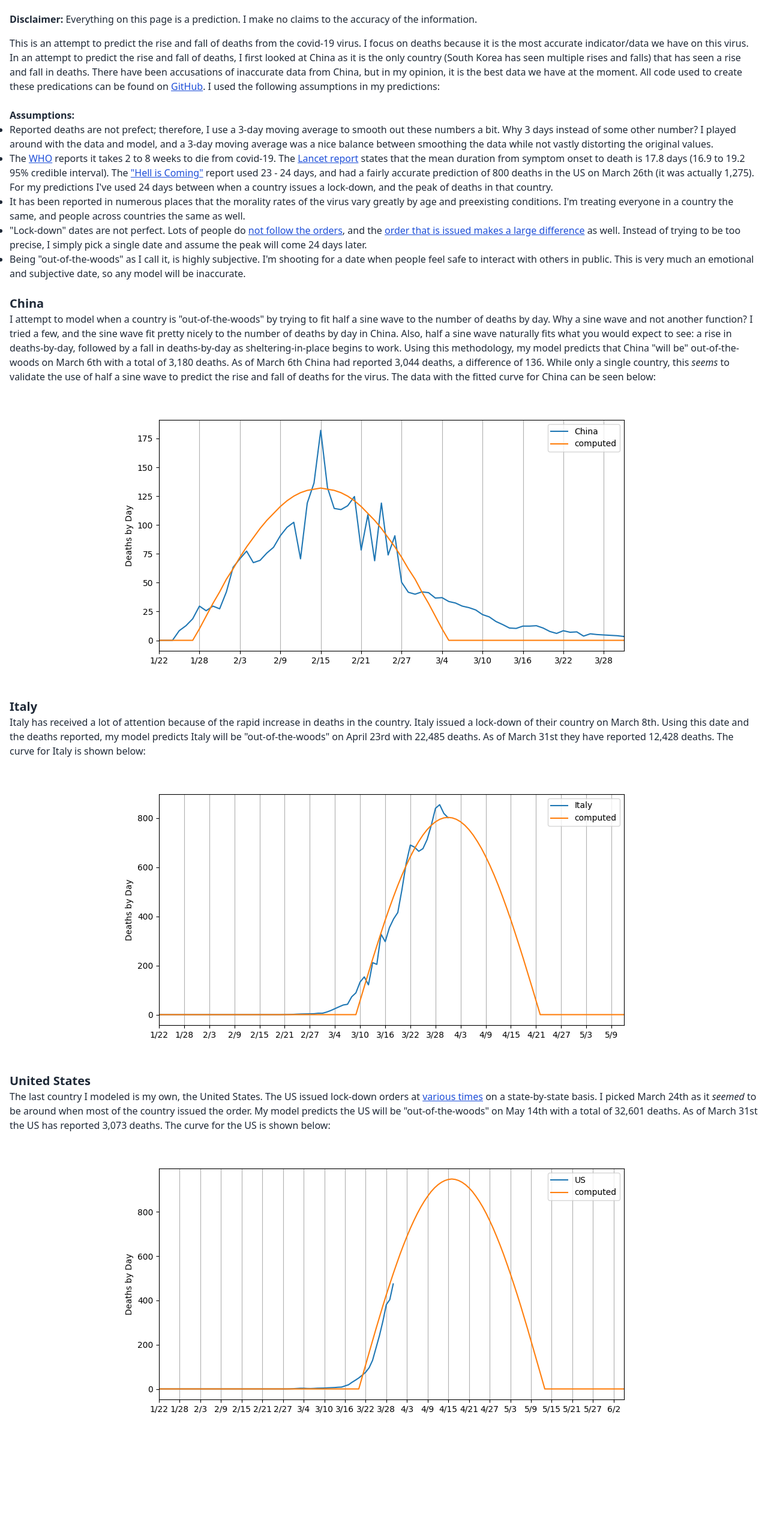
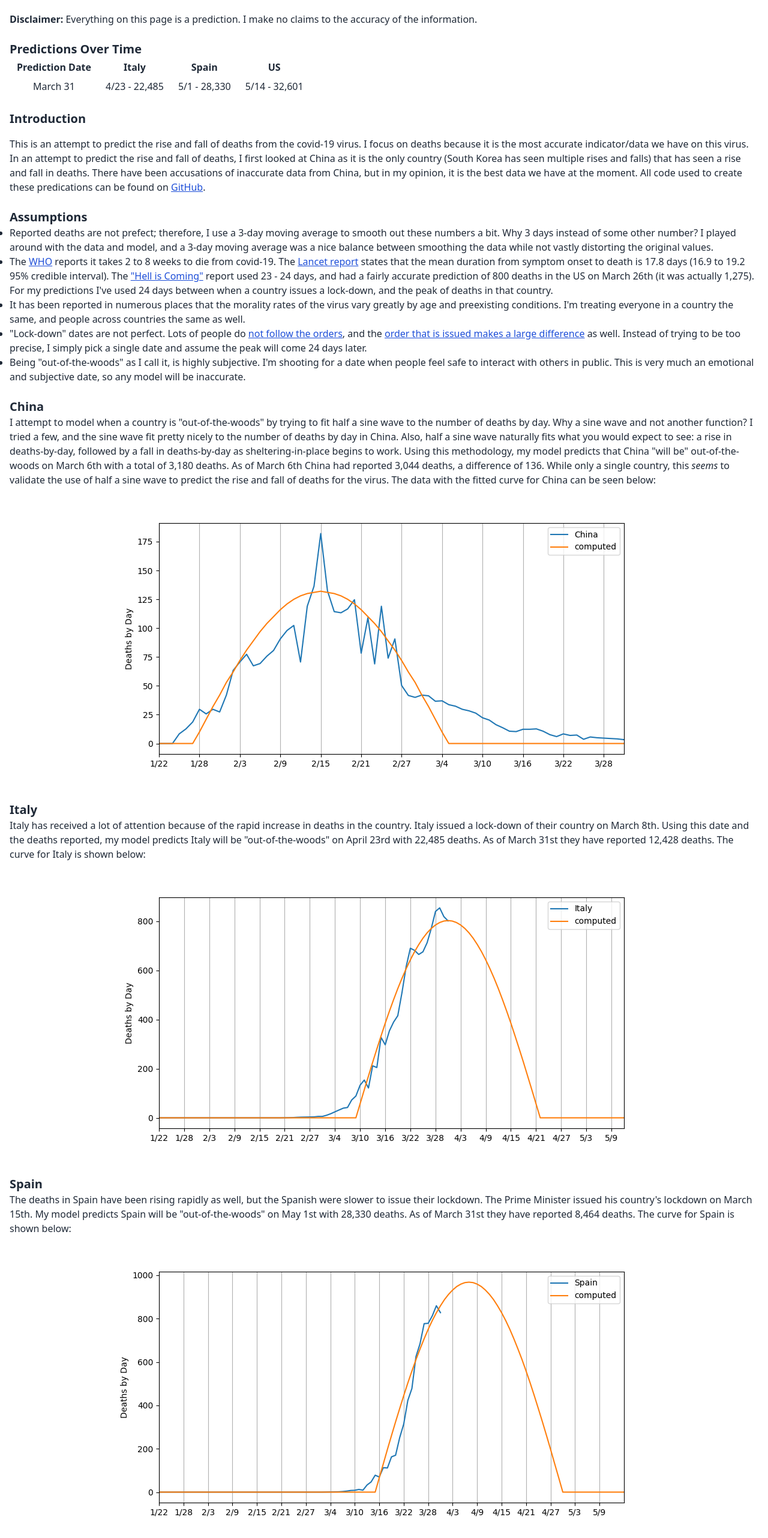
Before and after one commit to wspeirs/covid, a plain HTML site: page site/index.html in a window 1280 px wide. Shown: the part 100-2664 px from the top of the page at 60% size. Before the commit the page ends 2488 px from the top, so only its background shows below. Drawn offline with nearby package versions, Linux system fonts and the light colour scheme.

Commit message:
Updated to include Spain and summary table

```diff
--- a/site/index.html
+++ b/site/index.html
@@ -22,6 +22,14 @@
     <span class="font-semibold">Disclaimer:</span>  Everything on this page is a prediction. I make no claims to the accuracy
     of the information.
 </p>
+<br>
+<span class="font-semibold text-xl">Predictions Over Time</span>
+<table class="table-auto">
+    <tr><th class="text-center px-3 py-1">Prediction Date</th><th class="text-center px-3 py-1">Italy</th><th class="text-center px-3 py-1">Spain</th><th class="text-center px-3 py-1">US</th></tr>
+    <tr><td class="text-center px-3 py-1">March 31</td><td class=" px-3 py-1">4/23 - 22,485</td><td class=" px-3 py-1">5/1 - 28,330</td><td class=" px-3 py-1">5/14 - 32,601</td></tr>
+</table>
+<br/>
+<span class="font-semibold text-xl">Introduction</span>
 <p class="mt-4">
     This is an attempt to predict the rise and fall of deaths from the covid-19 virus. I focus on deaths because
     it is the most accurate indicator/data we have on this virus. In an attempt to predict the rise and fall of deaths,
@@ -29,10 +37,9 @@
     rise and fall in deaths. There have been accusations of inaccurate data from China, but in my opinion, it is the best
     data we have at the moment. All code used to create these predications can be found on
     <a class="text-blue-700 hover:text-blue-800 underline" href="https://github.com/wspeirs/covid">GitHub</a>.
-    I used the following assumptions in my predictions:
 </p>
 <br>
-<span class="font-semibold">Assumptions:</span>
+<span class="font-semibold text-xl">Assumptions</span>
 <ul class="list-disc">
     <li>
         Reported deaths are not prefect; therefore, I use a 3-day moving average to smooth out these numbers a bit. Why
@@ -85,6 +92,14 @@
     <img class="mx-auto" src="img/italy.png" alt="Italy prediction"/>
 </p>
 <br/>
+<span class="font-semibold text-xl">Spain</span>
+<p>
+    The deaths in Spain have been rising rapidly as well, but the Spanish were slower to issue their lockdown. The Prime Minister
+    issued his country's lockdown on March 15th. My model predicts Spain will be "out-of-the-woods" on May 1st with 28,330 deaths.
+    As of March 31st they have reported 8,464 deaths. The curve for Spain is shown below:
+    <img class="mx-auto" src="img/spain.png" alt="Spain prediction"/>
+</p>
+<br/>
 <span class="font-semibold text-xl">United States</span>
 <p>
     The last country I modeled is my own, the United States. The US issued lock-down orders at
```
Also changed, not shown: site/img/spain.png (added), 1 other file.
